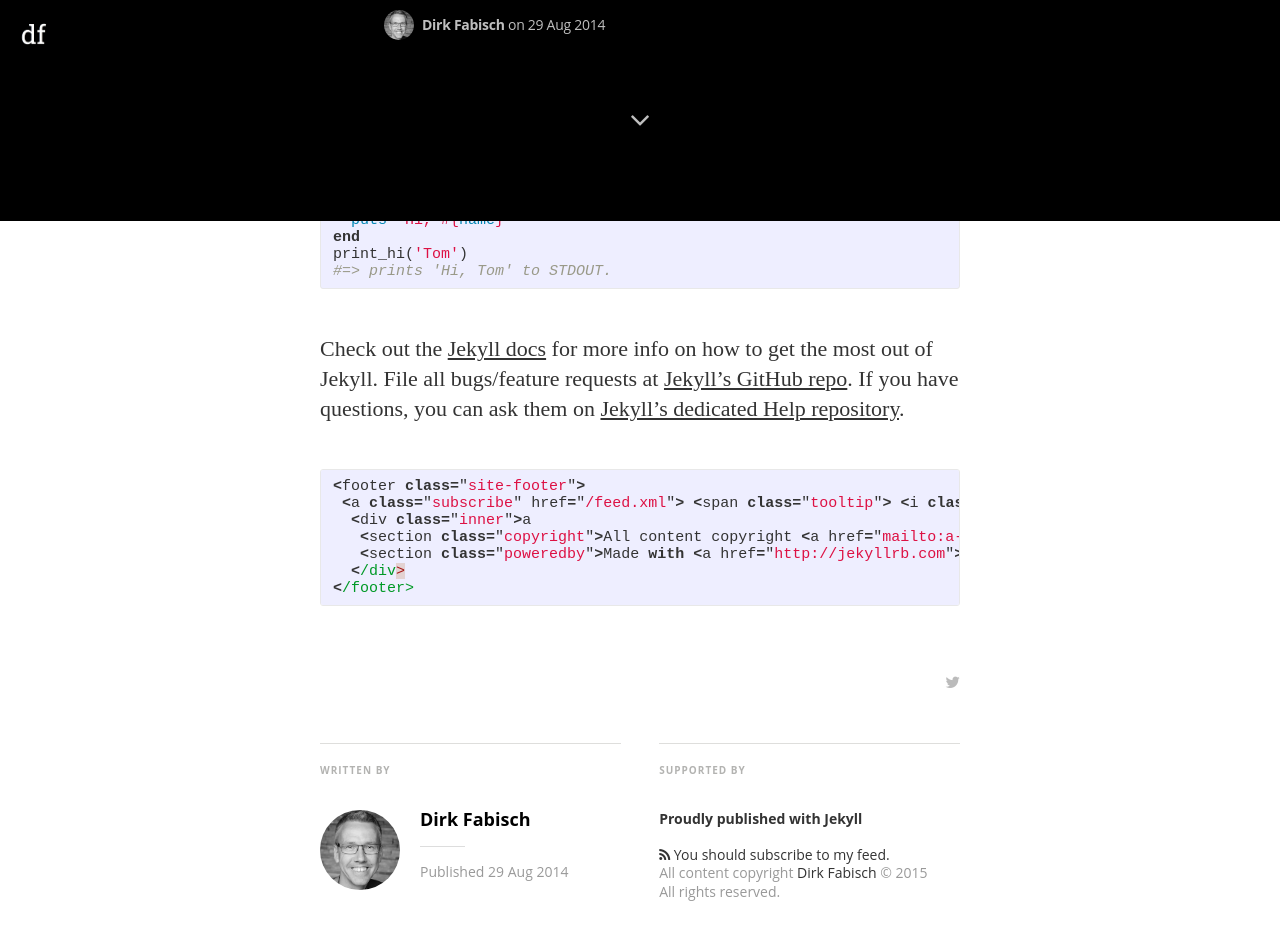
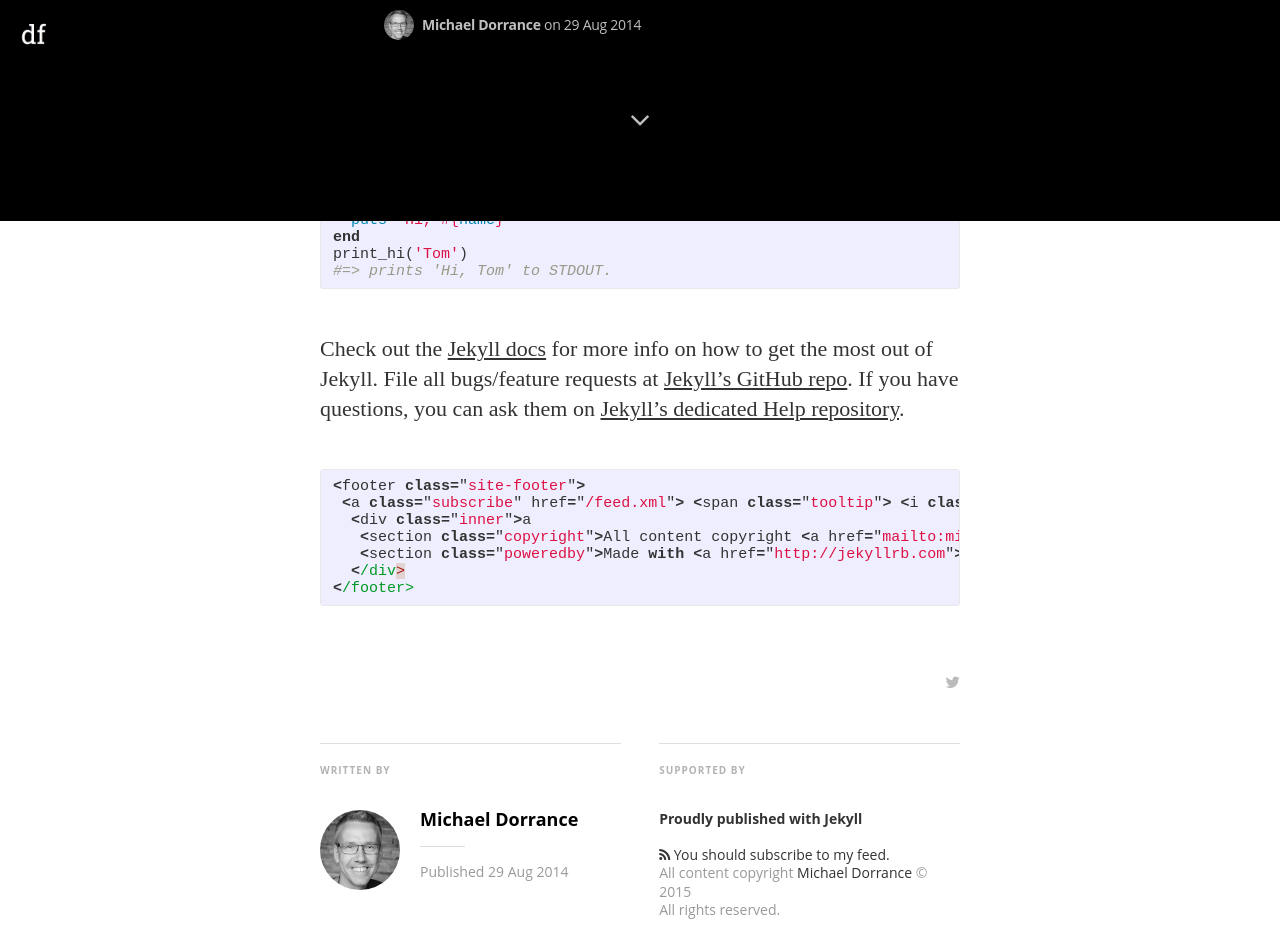
Before and after one commit to mdorrance/mdorrance.github.io, a Jekyll site: the page built from _posts/2014-08-29-welcome-to-jekyll.markdown, in a window 1280 px wide and 1400 px high, scrolled down 1179 px. Shown: the top 952 px of the window. Built offline with Jekyll 4.4.1, drawn with Linux system fonts in a browser that asks for light colours; nearby versions of some CDN libraries; some web fonts are replaced; Markdown is read by kramdown in place of the engine named in the settings; some of the changed text lies outside the part shown.

Commit message:
edits author info

```diff
--- a/_config.yml
+++ b/_config.yml
@@ -5,29 +5,29 @@
   - jemoji
 
 # Site settings
-title: "Mediator"
+title: "Michael Dorrance"
 description: > # this means to ignore newlines until "email:"
    A Jekyll theme - Medium inspired
 
-email: a-mail@mail.mail
+email: mike@neuvocreate.com
 #blog logo
 logo: "/assets/images/df_logo.jpg"
 # blog cover
 cover: "/assets/images/cA4aKEIPQrerBnp1yGHv_IMG_9534-3-2.jpg"
 
-name: 'Dirk Fabisch'
-author: 'Dirk Fabisch'
+name: 'Michael Dorrance'
+author: 'Michael Dorrance'
 author_image: "/assets/images/author.jpg"
 
 paginate:	5
 
-url: "http://myblog.***.***" # the base hostname & protocol for your site
+url: "http://http://mdorrance.github.io/" # the base hostname & protocol for your site
 baseurl: ""
 
 # social icons and sharing options
 social:
   - icon:	twitter
-    url:	https://twitter.com/dirkfabisch
+    url:	https://twitter.com/mdorrance
     desc: Follow me on twitter
     share_url: http://twitter.com/share
     share_title: ?text=
@@ -41,7 +41,7 @@
 #    share_link: "&amp;u="
 
   - icon:	github
-    url:	https://github.com/dirkfabisch
+    url:	https://github.com/mdorrance
     desc:	Fork me on github
     share_url:
     share_title:
```
